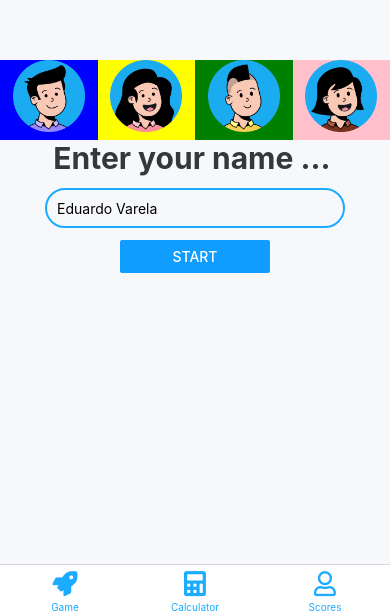
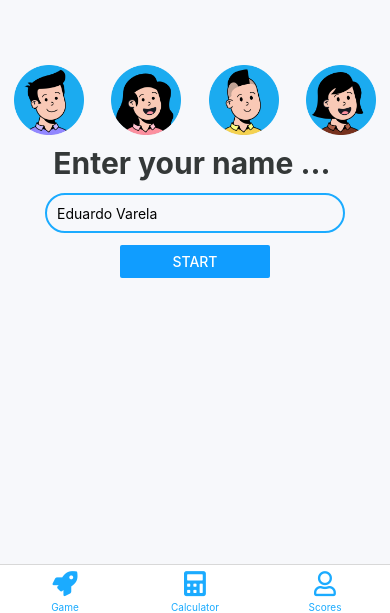
Before and after one commit to EduardoVarela0144/FractionsApp, a React Native app: screen /Game in a window 390 px wide. Shown: the part 231-844 px from the top of the page. Built offline with nearby package versions, Linux system fonts and the light colour scheme.

Commit message:
"avatar slection"

```diff
--- a/src/assets/styles.js
+++ b/src/assets/styles.js
@@ -70,8 +70,8 @@ export const styles = StyleSheet.create({
     transform: [{ scaleX: 2 }],
   },
   avatarButton: {
-    width: "90%",
-    height: "90%",
+    width: 70,
+    height: 70,
     marginBottom: 30,
     marginHorizontal: 10,
   },
--- a/src/screens/GameHome.js
+++ b/src/screens/GameHome.js
@@ -33,14 +33,13 @@ export default function GameHome() {
         style={{
           flexDirection: "row",
           width: "100%",
-          height: 80,
-          backgroundColor: "red",
+          height: 70,
+          marginVertical: 10,
         }}
       >
         <TouchableOpacity
           style={{
             width: "25%",
-            backgroundColor: "blue",
             alignItems: "center",
           }}
           onPress={() => SetAvatar("Men")}
@@ -58,7 +57,6 @@ export default function GameHome() {
         <TouchableOpacity
           style={{
             width: "25%",
-            backgroundColor: "yellow",
             alignItems: "center",
           }}
           onPress={() => SetAvatar("Female")}
@@ -76,7 +74,6 @@ export default function GameHome() {
         <TouchableOpacity
           style={{
             width: "25%",
-            backgroundColor: "green",
             alignItems: "center",
           }}
           onPress={() => SetAvatar("Punk")}
@@ -94,7 +91,6 @@ export default function GameHome() {
         <TouchableOpacity
           style={{
             width: "25%",
-            backgroundColor: "pink",
             alignItems: "center",
           }}
           onPress={() => SetAvatar("Female2")}
```
